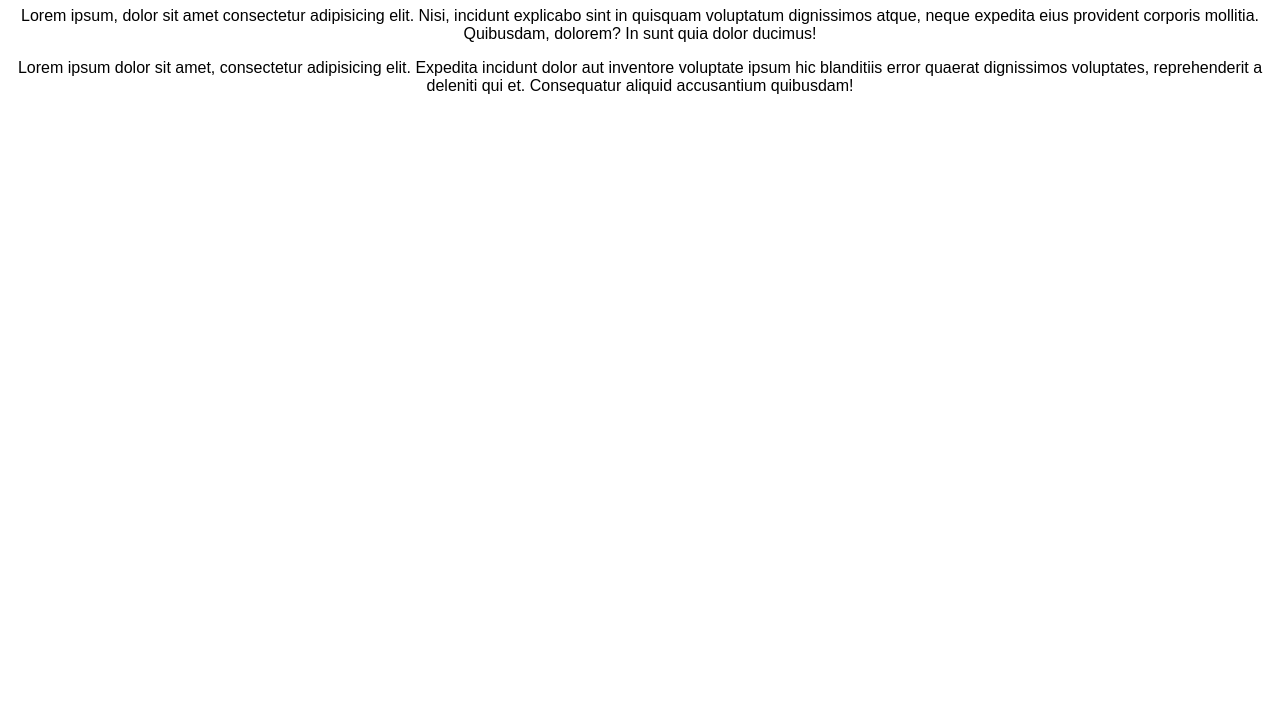
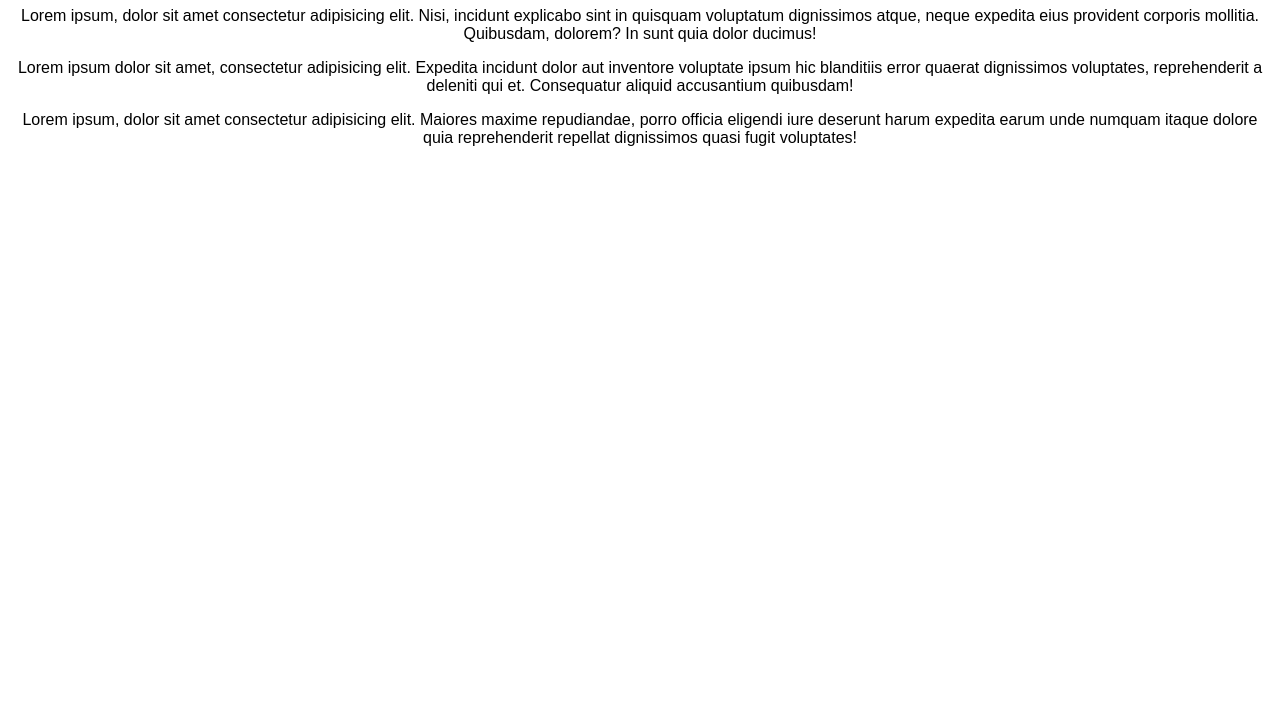
Before and after one commit to lucasmri/primeiro-repositorio, a plain HTML site: page index.html in a window 1280 px wide. Shown: the part 73-800 px from the top of the page. Drawn offline with Linux system fonts and the light colour scheme.

Commit message:
Update index.html

```diff
--- a/index.html
+++ b/index.html
@@ -15,5 +15,7 @@
 
     <p>Lorem ipsum dolor sit amet, consectetur adipisicing elit. Expedita incidunt dolor aut inventore voluptate ipsum hic blanditiis error quaerat dignissimos voluptates, reprehenderit a deleniti qui et. Consequatur aliquid accusantium quibusdam!</p>
 
+    <p>Lorem ipsum, dolor sit amet consectetur adipisicing elit. Maiores maxime repudiandae, porro officia eligendi iure deserunt harum expedita earum unde numquam itaque dolore quia reprehenderit repellat dignissimos quasi fugit voluptates!</p>
+
 </body>
 </html>
```
